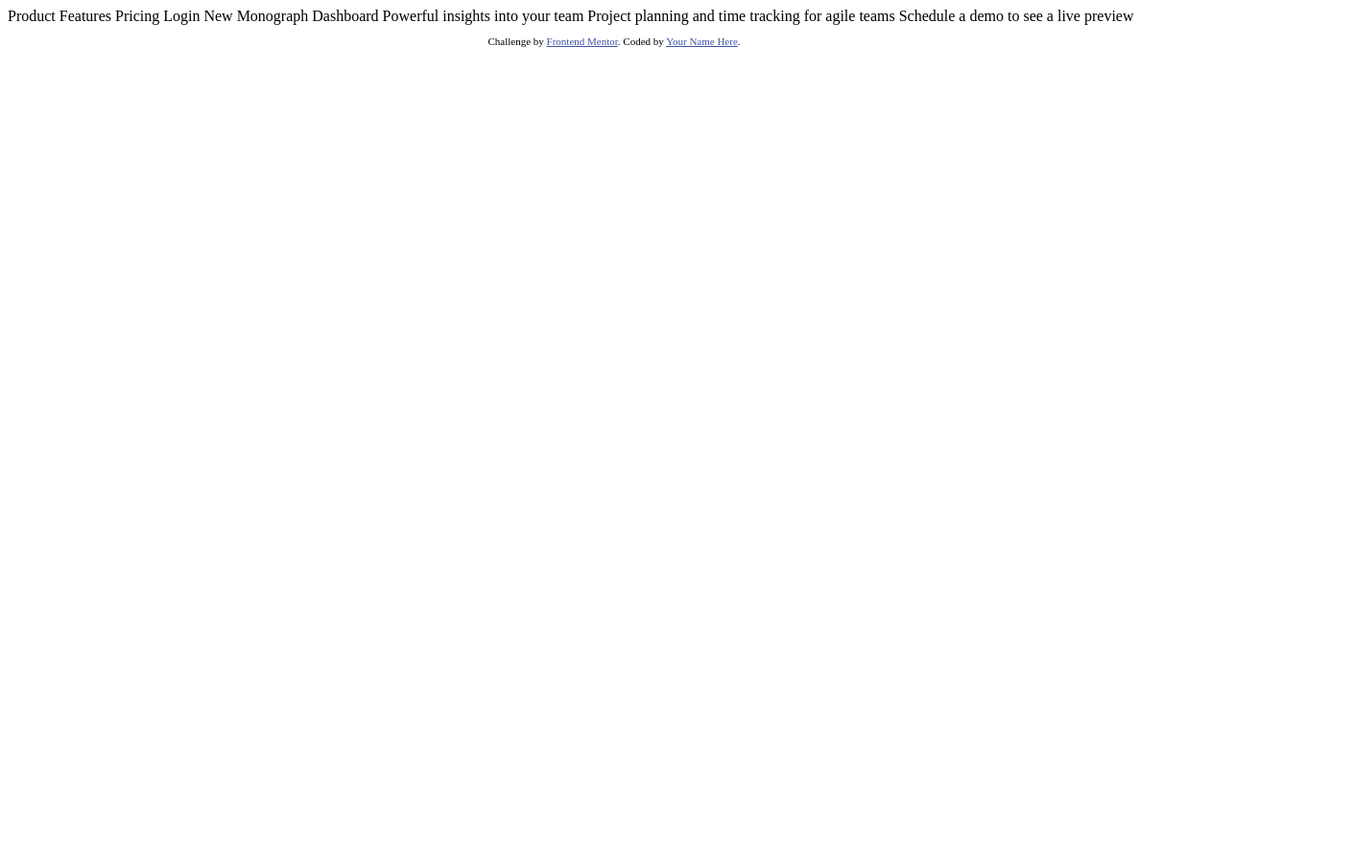
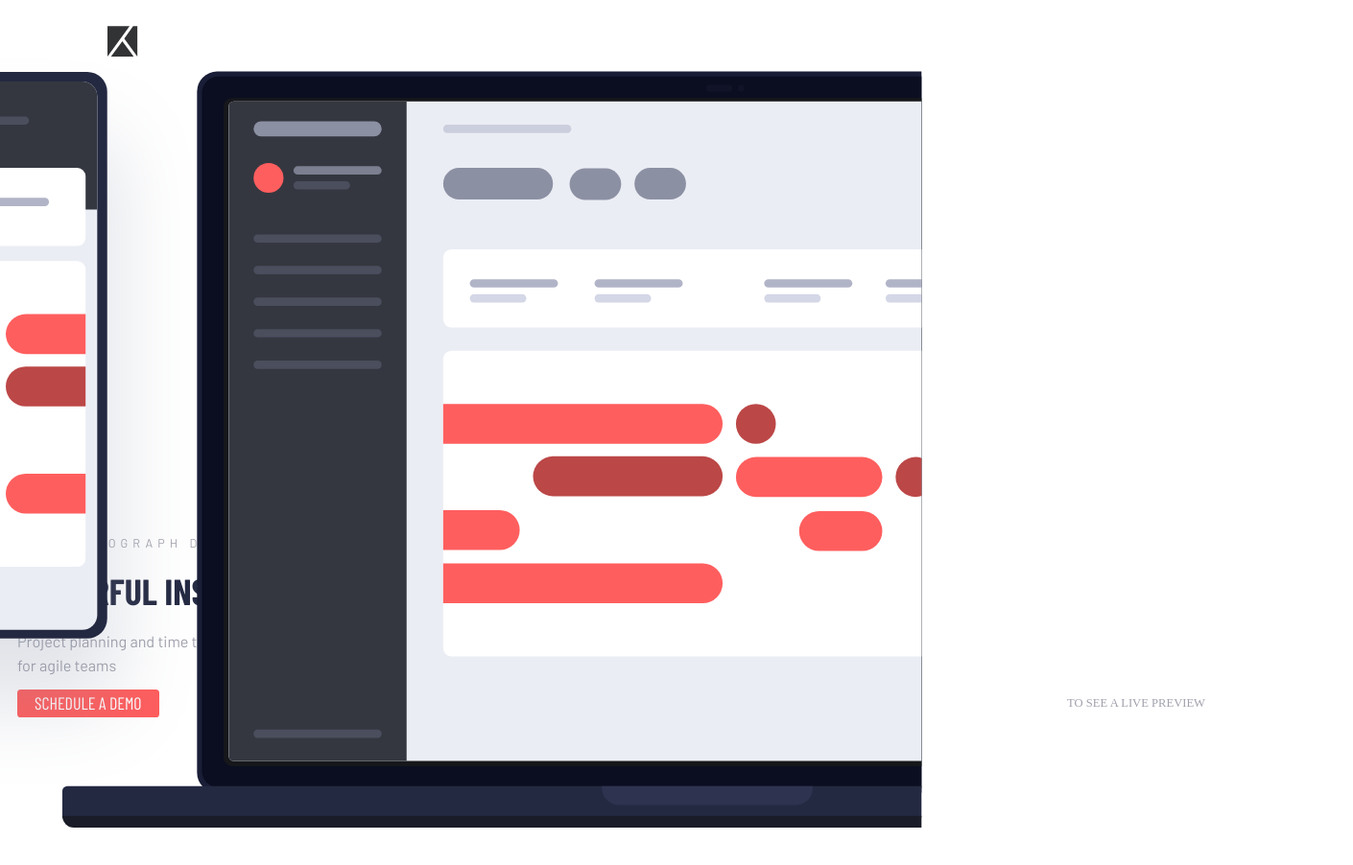
Before and after one commit to InKABuser/project-tracking-intro-component-master, a plain HTML site: page index.html in a window 1280 px wide. Shown: the whole page at 96% size, 1410 px wide, since content can reach past the window. Before the commit the page ends 800 px from the top, so only its background shows below. Drawn offline with nearby package versions, Linux system fonts and the light colour scheme; a web font is replaced by a local one.

Commit message:
first commit

```diff
--- /dev/null
+++ b/app.js
@@ -0,0 +1,15 @@
+const primaryNav= document.getElementById('primary-nav');
+const navToggle = document.getElementsByClassName('icon-hamburger')[0];
+
+navToggle.addEventListener('click', () => {
+    let visibility = primaryNav.getAttribute('data-visible');
+     if (visibility === "false") {
+        primaryNav.setAttribute('data-visible', true)
+        navToggle.setAttribute('aria-expanded', true)
+        navToggle.style.backgroundimage = "url('images/icon-close.svg')";
+     } else if (visibility === 'true') {
+        primaryNav.setAttribute('data-visible', false)
+        navToggle.setAttribute('aria-expanded', false)
+        navToggle.style.backgroundimage = "url('images/icon-hamburger.svg')";
+     }
+})
--- a/index.html
+++ b/index.html
@@ -7,33 +7,43 @@
   <link rel="icon" type="image/png" sizes="32x32" href="./images/favicon-32x32.png">
 
   <title>Frontend Mentor | Project tracking intro component</title>
-
-  <!-- Feel free to remove these styles or customise in your own stylesheet 👍 -->
-  <style>
-    .attribution { font-size: 11px; text-align: center; }
-    .attribution a { color: hsl(228, 45%, 44%); }
-  </style>
+  <link rel="stylesheet" href="styles.css">
+  <script src="app.js" defer></script>
 </head>
 <body>
-  Product
-  Features
-  Pricing
-  Login
+  <header>
+    <img src="images/logo.svg" class="logo" alt="logo">
+    <button aria-controls="primary-nav" aria-expanded="false" class="icon-hamburger"></button>
+  </header>
+  <main>
+    <section class="illustration">
+      <img src="images/illustration-devices.svg" alt="illu">
+      <nav data-visible="false" id="primary-nav">
+        <a href="">Product</a>
+        <a href="">Features</a>
+        <a href="">Pricing</a>
+        <a href="">Login</a>
+      </nav>
+    </section>
+    <section class="main-body">
+      <ul class="barlow-regular">
+        <li class="new">New</li>
+        <li class="mono">Monograph Dashboard</li>
+      </ul>
+      <h1 class="barlow-condensed-bold">Powerful insights into your team</h1>
+      <p class="barlow-regular">Project planning and time tracking for agile teams</p>
+      <div class="button-holder">
+        <button class="demo barlow-condensed-regular">Schedule a demo</button>
+        <button class="live">to see a live preview</button>
+      </div>
+    </section>
+  </main>
 
-  New
-  Monograph Dashboard
-
-  Powerful insights into your team
-  Project planning and time tracking for agile teams
-
-  Schedule a demo
-  to see a live preview
-
-  <footer>
+  <!-- <footer>
     <p class="attribution">
       Challenge by <a href="https://www.frontendmentor.io?ref=challenge" target="_blank">Frontend Mentor</a>.
       Coded by <a href="#">Your Name Here</a>.
     </p>
-  </footer>
+  </footer> -->
 </body>
 </html>
--- /dev/null
+++ b/styles.css
@@ -0,0 +1,208 @@
+@import url('https://fonts.googleapis.com/css2?family=Barlow:ital,wght@0,100;0,200;0,300;0,400;0,500;0,600;0,700;0,800;0,900;1,100;1,200;1,300;1,400;1,500;1,600;1,700;1,800;1,900&display=swap');
+@import url('https://fonts.googleapis.com/css2?family=Barlow+Condensed:ital,wght@0,100;0,200;0,300;0,400;0,500;0,600;0,700;0,800;0,900;1,100;1,200;1,300;1,400;1,500;1,600;1,700;1,800;1,900&display=swap');
+/* font-classes */
+.barlow-condensed-regular {
+    font-family: "Barlow Condensed", sans-serif;
+    font-weight: 400;
+    font-style: normal;
+  }
+  .barlow-condensed-bold {
+    font-family: "Barlow Condensed", sans-serif;
+    font-weight: 700;
+    font-style: normal;
+  }
+  .barlow-regular {
+    font-family: "Barlow", sans-serif;
+    font-weight: 400;
+    font-style: normal;
+  }
+  /* end font classes */
+
+/*
+  1. Use a more-intuitive box-sizing model.
+*/
+*, *::before, *::after {
+    box-sizing: border-box;
+  }
+
+  /*
+    2. Remove default margin
+  */
+  * {
+    margin: 0;
+  }
+
+  /*
+    Typographic tweaks!
+    3. Add accessible line-height
+    4. Improve text rendering
+  */
+  body {
+    line-height: 1.5;
+    -webkit-font-smoothing: antialiased;
+    --Red: hsl(0, 100%, 68%);
+    --Very-Dark-Blue: hsl(230, 29%, 20%);
+    --Dark-Grayish-Blue: hsl(230, 11%, 40%);
+    --Grayish-Blue: hsl(231, 7%, 65%);
+    --Light-Grayish-Blue: hsl(207, 33%, 95%);
+  }
+
+  /*
+    5. Improve media defaults
+  */
+  picture, video, canvas, svg {
+    display: block;
+    max-width: 100%;
+  }
+
+  /*
+    6. Remove built-in form typography styles
+  */
+  input, button, textarea, select {
+    font: inherit;
+  }
+
+  /*
+    7. Avoid text overflows
+  */
+  p, h1, h2, h3, h4, h5, h6 {
+    overflow-wrap: break-word;
+  }
+
+  /*
+    8. Create a root stacking context
+  */
+  #root, #__next {
+    isolation: isolate;
+  }
+
+  /* main styles */
+  body {
+    min-height: 100vh;
+    font-size: 18px;
+    display: grid;
+    grid-template-rows: min-content 1fr;
+  }
+  header {
+    display: grid;
+    grid-template-columns: 1fr 3fr 1fr;
+    position: relative;
+    grid-row: 1;
+    padding-block-start: 1.5em;
+  }
+  .logo {
+    grid-column: 1;
+    place-self: center;
+  }
+  .icon-hamburger {
+    display: none;
+  }
+  nav {
+    display: flex;
+    flex-direction: column;
+    align-items: center;
+    justify-content: center;
+    position: absolute;
+    inset: 0;
+    width: 90%;
+    margin: auto;
+    background-color:white;
+    box-shadow: 0px 5px 10px rgba(0, 0, 0, 0.05);
+    opacity: 0;
+  }
+  nav[data-visible = true] {
+    opacity: 1;
+  }
+  @media (max-width: 35em) {
+    .icon-hamburger {
+        display: block;
+        grid-column: 3;
+        place-self: center;
+        background-image: url(images/icon-hamburger.svg);
+        background-repeat: no-repeat;
+        width: 1.5em;
+        aspect-ratio: 1;
+        background-color: white;
+        border: none;
+      }
+      .icon-hamburger[aria-expanded=true] {
+        background-image: url('images/icon-close.svg');
+      }
+  }
+  .illustration {
+    position: relative;
+    height: 50%;
+    display: grid;
+  }
+  .illustration img {
+    clip-path: inset(0 27% 0 0);
+    align-self: center;
+    justify-self: end;
+    margin-right: -7.2em;
+    width: 130%;
+  }
+  main {
+    display: flex;
+    flex-direction: column;
+  }
+  .main-body {
+    padding-inline: 1em;
+    display: flex;
+    flex-direction: column;
+    gap: .7em;
+  }
+  .main-body ul {
+    display: flex;
+    justify-content: start;
+    margin: 0;
+    padding: 0;
+    gap: .8em;
+    width: 100%;
+  }
+  .main-body ul li {
+    list-style: none;
+    font-size: .7em;
+    text-transform: uppercase;
+  }
+  .new {
+    background-color: black;
+    color: #ffffff;
+    padding-inline: .5em;
+    border-radius: 100px;
+    text-align: center;
+  }
+  .mono {
+    color: var(--Grayish-Blue);
+    letter-spacing: .4em;
+  }
+  .main-body h1 {
+    font-size: 2.1em;
+    color: var(--Very-Dark-Blue);
+    text-transform: uppercase;
+  }
+  .main-body p {
+    font-size: .9em;
+    max-width: 27ch;
+    color: var(--Grayish-Blue);
+  }
+  .main-body button {
+    border: none;
+    text-transform: uppercase;
+  }
+  .button-holder {
+    place-self: center;
+    display: flex;
+    width: 100%;
+    justify-content: space-between;
+  }
+  .demo {
+    background-color: var(--Red);
+    color: white;
+    padding-inline: 1em;
+    border-radius: .2em;
+  }
+  .live {
+    background-color: white;
+    font-size: .7em;
+    color: var(--Grayish-Blue);
+  }
```
